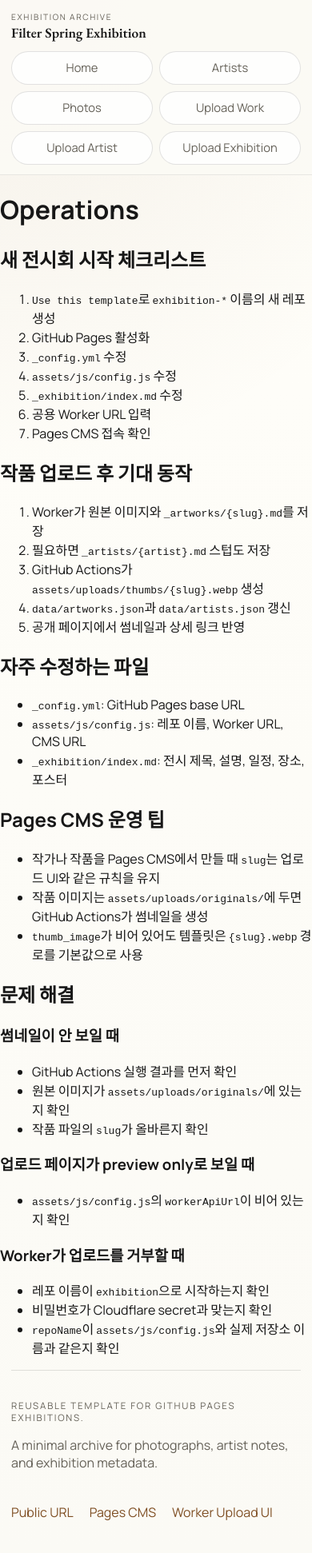
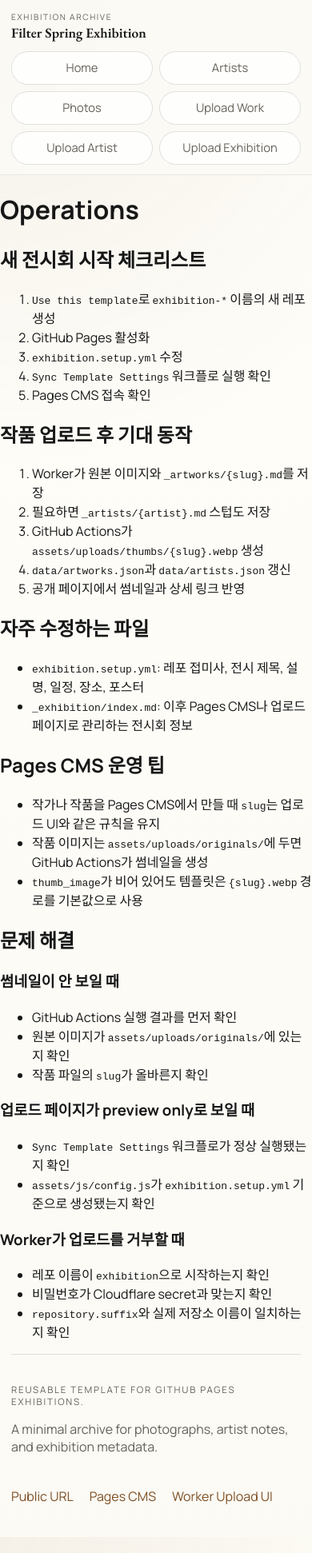
Before and after one commit to filter-log/exhibition-template, a Jekyll site: the page built from docs/OPERATIONS.md, in a window 390 px wide. Shown: the whole page at 80% size. Built offline with Jekyll 4.4.1, drawn with Linux system fonts in a browser that asks for light colours; our own code applies the rules of GitHub Pages for plain Markdown files.

Commit message:
Simplify template setup into one file

```diff
--- a/_config.yml
+++ b/_config.yml
@@ -1,11 +1,11 @@
-title: Exhibition Template
+# Generated from exhibition.setup.yml. Edit that file instead.
+title: Filter Spring Exhibition
 description: Reusable archive template for photography exhibitions on GitHub Pages.
 url: https://filter-log.github.io
 baseurl: /exhibition-template
 timezone: Asia/Seoul
 markdown: kramdown
 permalink: pretty
-
 collections:
   artworks:
     output: true
@@ -14,7 +14,6 @@ collections:
     output: false
   exhibition:
     output: false
-
 defaults:
   - scope:
       path: ""
--- a/assets/css/site.css
+++ b/assets/css/site.css
@@ -171,6 +171,10 @@ textarea {
   font-size: clamp(2.6rem, 5vw, 4.6rem);
   line-height: 0.94;
   letter-spacing: -0.03em;
+}
+
+.hero-title {
+  font-size: clamp(1.85rem, 3.2vw, 3rem);
 }
 
 .hero-meta,
@@ -554,6 +558,10 @@ textarea {
     font-size: clamp(2.1rem, 11vw, 3.4rem);
   }
 
+  .hero-title {
+    font-size: clamp(1.8rem, 9vw, 2.7rem);
+  }
+
   .upload-page .page-header h1 {
     font-size: clamp(1.95rem, 8vw, 3rem);
   }
--- a/data/exhibition.json
+++ b/data/exhibition.json
@@ -1,6 +1,6 @@
 {
   "title": "Filter Spring Exhibition",
-  "slug": "filter-spring-exhibition",
+  "slug": "exhibition-template",
   "dates": "2026.03.20 - 2026.04.12",
   "venue": "Filter Archive, Seoul",
   "tagline": "A minimal archive for photographs, artist notes, and exhibition metadata.",
@@ -8,5 +8,5 @@
   "hero_alt": "Filter Spring Exhibition poster",
   "cms_url": "https://app.pagescms.org/filter-log/exhibition-template/main",
   "public_url": "https://filter-log.github.io/exhibition-template",
-  "body": "`exhibition-template`는 새로운 전시회 저장소를 빠르게 시작하기 위한 기본 아카이브다. 상단의 포스터와 설명, 하단의 썸네일 타일, 작가 목록, 업로드 UI, Pages CMS, GitHub Actions 후처리 파이프라인이 하나의 저장소 안에서 함께 동작하도록 설계했다.\n\n새 전시회를 만들 때는 이 파일의 제목, 설명, 날짜, 장소, 포스터만 바꾸면 랜딩 페이지의 주요 텍스트가 즉시 반영된다. 작품과 작가 데이터는 각각 컬렉션 파일로 분리되어 있어서 Pages CMS와 Worker 업로드가 같은 마크다운 구조를 공유한다."
+  "body": "`exhibition-template`는 새로운 전시회 저장소를 빠르게 시작하기 위한 기본 아카이브다. 상단의 포스터와 설명, 하단의 썸네일 타일, 작가 목록, 업로드 UI, Pages CMS, GitHub Actions 후처리 파이프라인이 하나의 저장소 안에서 함께 동작하도록 설계했다.\n\n새 전시회를 만들 때는 이 파일 하나만 수정하면 `_config.yml`, `assets/js/config.js`, `_exhibition/index.md`가 자동으로 맞춰진다. 작품과 작가 데이터는 각각 컬렉션 파일로 분리되어 있어서 Pages CMS와 Worker 업로드가 같은 마크다운 구조를 공유한다."
 }
--- a/docs/OPERATIONS.md
+++ b/docs/OPERATIONS.md
@@ -4,11 +4,9 @@
 
 1. `Use this template`로 `exhibition-*` 이름의 새 레포 생성
 2. GitHub Pages 활성화
-3. `_config.yml` 수정
-4. `assets/js/config.js` 수정
-5. `_exhibition/index.md` 수정
-6. 공용 Worker URL 입력
-7. Pages CMS 접속 확인
+3. `exhibition.setup.yml` 수정
+4. `Sync Template Settings` 워크플로 실행 확인
+5. Pages CMS 접속 확인
 
 ## 작품 업로드 후 기대 동작
 
@@ -20,9 +18,8 @@
 
 ## 자주 수정하는 파일
 
-- `_config.yml`: GitHub Pages base URL
-- `assets/js/config.js`: 레포 이름, Worker URL, CMS URL
-- `_exhibition/index.md`: 전시 제목, 설명, 일정, 장소, 포스터
+- `exhibition.setup.yml`: 레포 접미사, 전시 제목, 설명, 일정, 장소, 포스터
+- `_exhibition/index.md`: 이후 Pages CMS나 업로드 페이지로 관리하는 전시회 정보
 
 ## Pages CMS 운영 팁
 
@@ -40,10 +37,11 @@
 
 ### 업로드 페이지가 preview only로 보일 때
 
-- `assets/js/config.js`의 `workerApiUrl`이 비어 있는지 확인
+- `Sync Template Settings` 워크플로가 정상 실행됐는지 확인
+- `assets/js/config.js`가 `exhibition.setup.yml` 기준으로 생성됐는지 확인
 
 ### Worker가 업로드를 거부할 때
 
 - 레포 이름이 `exhibition`으로 시작하는지 확인
 - 비밀번호가 Cloudflare secret과 맞는지 확인
-- `repoName`이 `assets/js/config.js`와 실제 저장소 이름과 같은지 확인
+- `repository.suffix`와 실제 저장소 이름이 일치하는지 확인
--- a/package.json
+++ b/package.json
@@ -4,9 +4,11 @@
   "private": true,
   "type": "module",
   "scripts": {
+    "sync:template": "node ./scripts/sync-template-config.mjs",
     "sync:assets": "node ./scripts/sync-exhibition-assets.mjs"
   },
   "dependencies": {
-    "sharp": "^0.34.1"
+    "sharp": "^0.34.1",
+    "yaml": "^2.8.1"
   }
 }
```
Also changed, not shown: _exhibition/index.md (+10 -10 lines), assets/js/config.js (+7 -6 lines), docs/ARCHITECTURE.md (+7 -0 lines), exhibition.setup.yml (added, +18 -0 lines), scripts/sync-template-config.mjs (added, +133 -0 lines), .github/workflows/sync-template-settings.yml (added), README.md, 1 other file.
